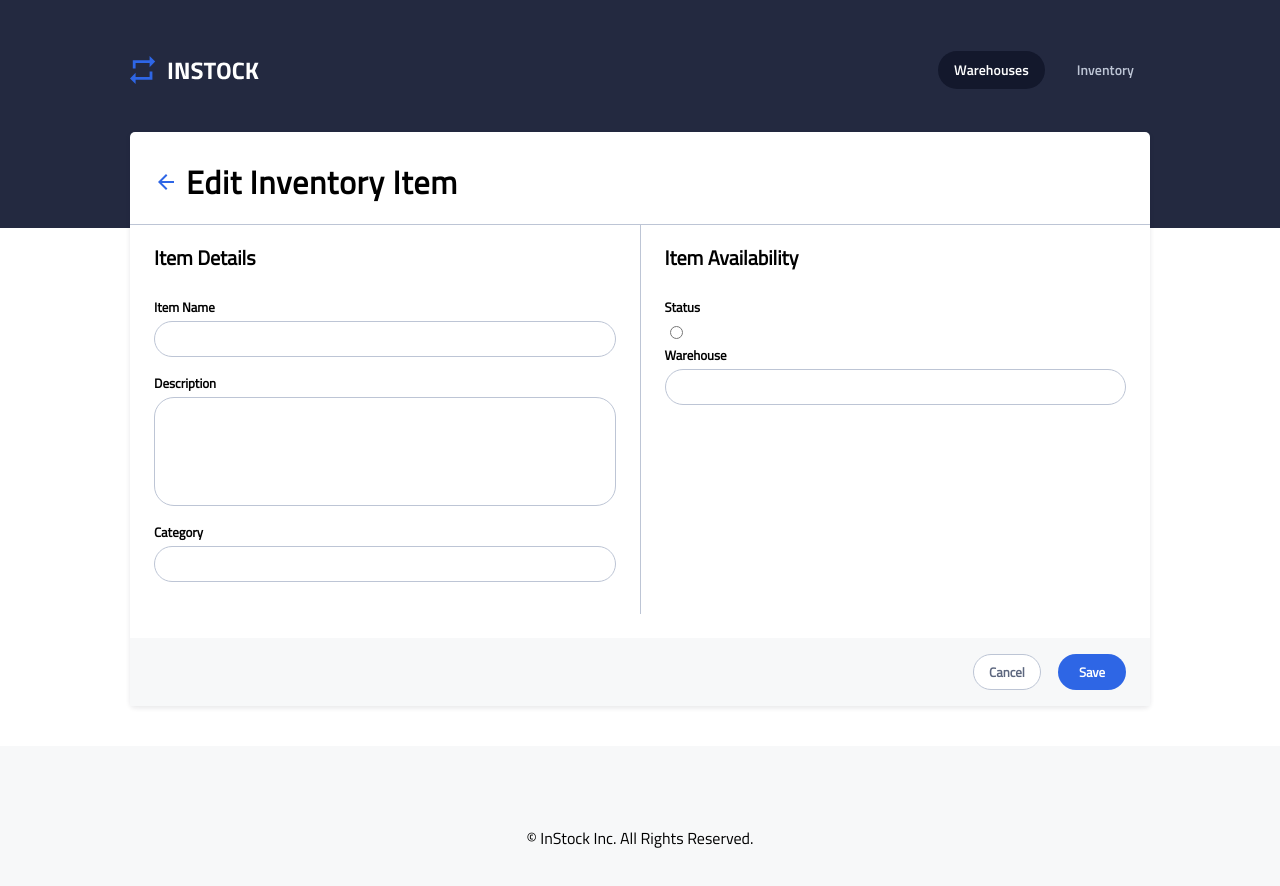
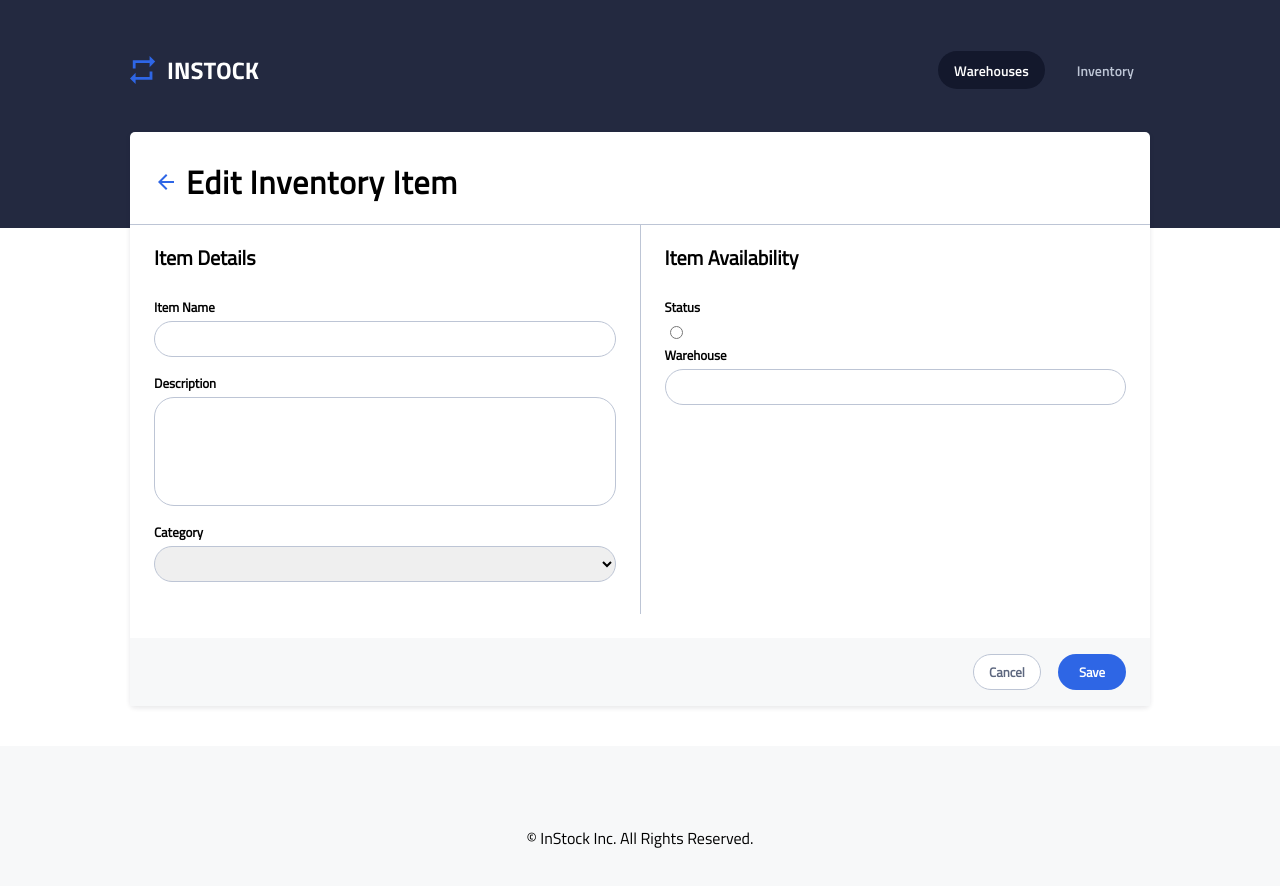
Before and after one commit to Mich-Elle-Lo/daam-instock-client, a React (Create React App) app: page /edit-inventory in a window 1280 px wide. Shown: the top 886 px of the page. Built offline with nearby package versions, Linux system fonts and the light colour scheme.

Commit message:
fix nav text alignment

```diff
--- a/src/Components/Header/Header.scss
+++ b/src/Components/Header/Header.scss
@@ -44,6 +44,9 @@
     flex: 1;
     background: none;
     height: $m-btn-height;
+    display: flex;
+    align-items: center;
+    justify-content: center;
 
     &:hover {
       text-decoration: underline;
--- a/src/Pages/EditInventory/EditInventory.js
+++ b/src/Pages/EditInventory/EditInventory.js
@@ -1,7 +1,27 @@
 import "./EditInventory.scss";
+import { useState, useEffect } from "react";
+import axios from "axios";
+import { useLocation, useNavigate, useParams } from "react-router-dom";
 import BackArrow from "../../Assets/Icons/arrow_back-24px.svg";
+import ErrorIcon from "../../Assets/Icons/error-24px.svg";
 
 export default function EditInventory() {
+  const { id } = useParams();
+  const location = useLocation();
+  const navigate = useNavigate();
+  const { warehouse } = location.state || {};
+
+  const [formData, setFormData] = useState({
+    item_name: "",
+    description: "",
+    category: "",
+    status: "",
+    quantity: "",
+    warehouse: "",
+  });
+
+  const [errors, setErrors] = useState({});
+
   return (
     <section className="edit-inventory">
       <div className="edit-inventory__title-container">
@@ -51,14 +71,20 @@ export default function EditInventory() {
           <label className="edit-inventory__label" htmlFor="category">
             Category
           </label>
-          <input
+          <select
+            label="Please select"
             className="edit-inventory__input"
-            type="dropdown"
             id="category"
             name="category"
             // value={formData.city}
             // onChange={handleInputChange}
-          />
+          >
+            <option value="Electronics">Electronics</option>
+            <option value="Gear">Gear</option>
+            <option value="Apparel">Apparel</option>
+            <option value="Accessories">Accessories</option>
+            <option value="Health">Health</option>
+          </select>
           {/* {errors.city && (
             <div className="edit-warehouse__error">
               <img src={ErrorIcon} className="error-icon" alt="Error Icon" />
--- a/src/Pages/EditWarehouse/EditWarehouse.js
+++ b/src/Pages/EditWarehouse/EditWarehouse.js
@@ -77,7 +77,12 @@ export default function EditWarehouse() {
   return (
     <section className="edit-warehouse">
       <div className="edit-warehouse__title-container">
-        <img src={BackArrow} alt="Back Arrow" onClick={handleCancel} />
+        <img
+          src={BackArrow}
+          className="back-arrow"
+          alt="Back Arrow"
+          onClick={handleCancel}
+        />
         <h1 className="edit-warehouse__title">Edit Warehouse</h1>
       </div>
       <form className="edit-warehouse__form">
--- a/src/Pages/EditWarehouse/EditWarehouse.scss
+++ b/src/Pages/EditWarehouse/EditWarehouse.scss
@@ -76,6 +76,10 @@
     border-radius: $form-border-radius;
     border: $form-border-default;
     margin-bottom: 1rem;
+
+    &:focus {
+      outline: 1px solid $primary-indigo;
+    }
   }
 
   &__btn-container {
@@ -120,12 +124,21 @@
   background-color: $primary-indigo;
   color: $primary-white;
   border: none;
+
+  &:hover {
+    background-color: $background-graphite;
+  }
 }
 
 .cancel-btn {
   background-color: $primary-white;
   color: $secondary-slate;
   border: 1px solid $secondary-cloud;
+
+  &:hover {
+    border-color: $primary-indigo;
+    color: $primary-indigo;
+  }
 }
 
 .error-outline {
@@ -136,3 +149,7 @@
   width: 1rem;
   height: 1rem;
 }
+
+.back-arrow {
+  cursor: pointer;
+}
--- a/src/Pages/InventoriesPage/InventoriesPage.js
+++ b/src/Pages/InventoriesPage/InventoriesPage.js
@@ -1,4 +1,5 @@
 import React, { useEffect, useState } from "react";
+import { useNavigate } from "react-router-dom";
 import axios from "axios";
 import "./InventoriesPage.scss";
 import searchIcon from "../../Assets/Icons/search-24px.svg";
@@ -10,6 +11,8 @@ import arrowIcon from "../../Assets/Icons/chevron_right-24px.svg";
 export default function InventoriesPage() {
   const [warehouses, setWarehouses] = useState([]);
   const [inventories, setInventories] = useState([]);
+
+  const navigate = useNavigate();
 
   const baseUrl = "http://localhost:8080/";
 
@@ -207,7 +210,14 @@ export default function InventoriesPage() {
                   />
                 </div>
 
-                <div className="inventories__edit">
+                <div
+                  className="inventories__edit"
+                  onClick={() =>
+                    navigate(`/inventories/edit/${inventory.id}`, {
+                      state: { inventory },
+                    })
+                  }
+                >
                   <img
                     className="inventories__editicon"
                     src={editIcon}
```
